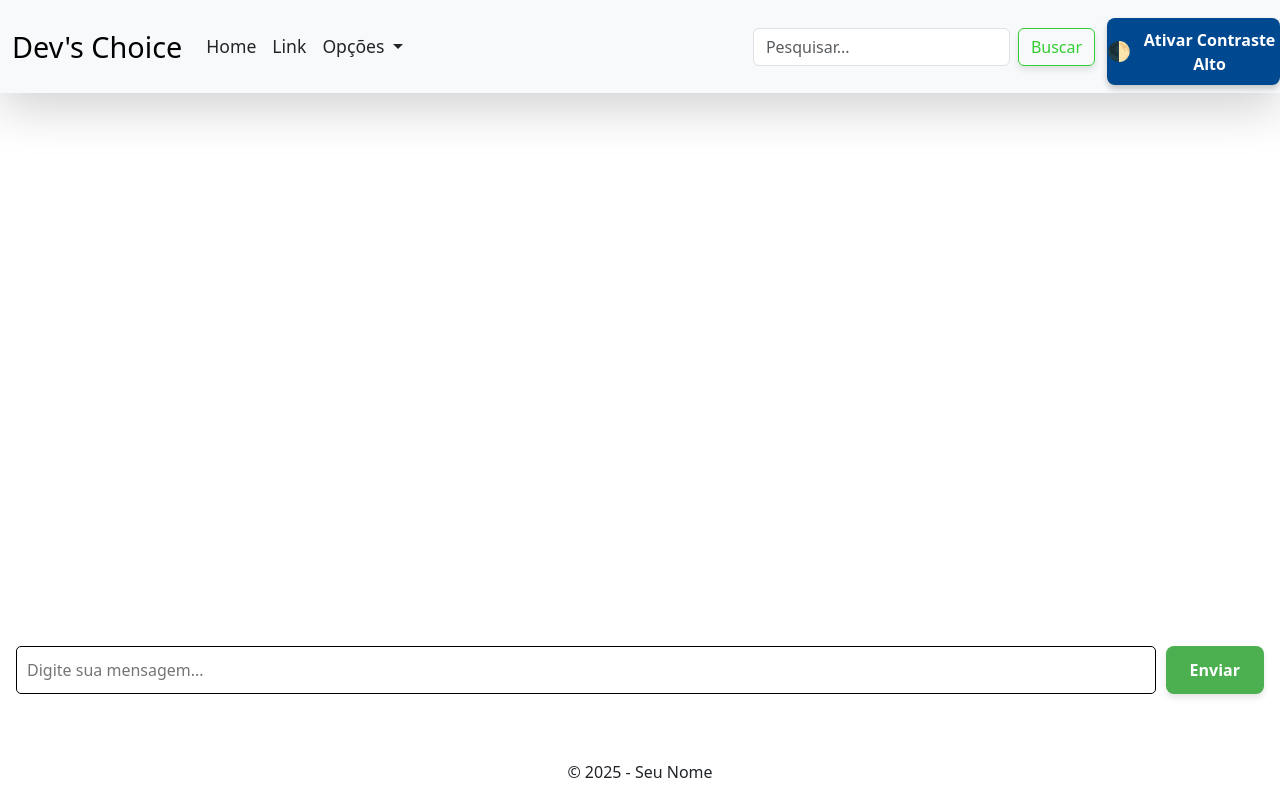
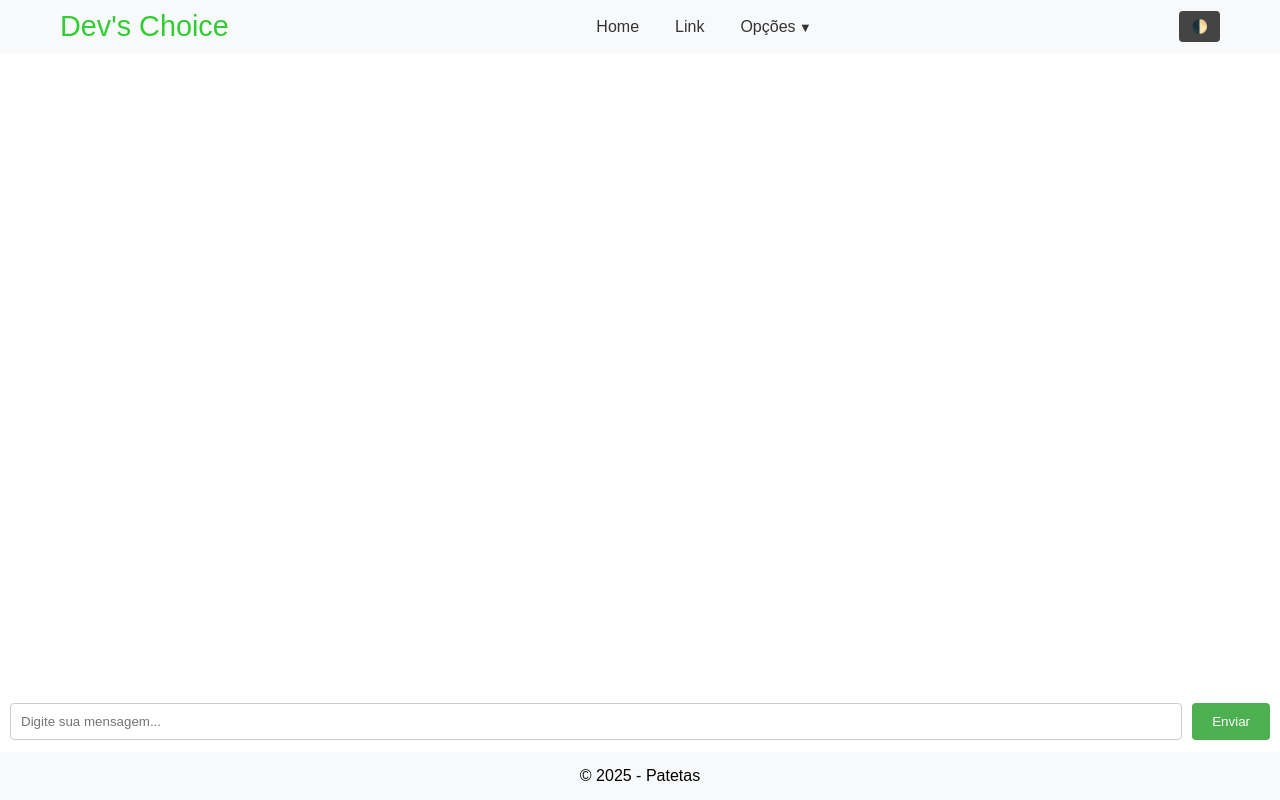
Before and after one commit to Grupo-de-EC/Dev_Choice, a PHP site: page / in a window 1280 px wide. Run offline with PHP 8.4, Linux system fonts and the light colour scheme.

Commit message:
Nav feita por nós, excluido o nav do botstrap

```diff
--- a/Index.css
+++ b/Index.css
@@ -1,241 +1,219 @@
-body {
-  display: flex;
-  flex-direction: column;
-  height: 100vh;
-  overflow: hidden;
+/* RESET */
+* {
+  margin: 0;
+  padding: 0;
+  box-sizing: border-box;
 }
 
-main#chat-container {
+/* Base Styles */
+body {
+  font-family: Arial, sans-serif;
+  background-color: white;
+  color: black;
+  transition: background-color 0.3s, color 0.3s;
+}
+
+/* Navigation Bar */
+.navbar {
+  background-color: #f8f9fa;
+  box-shadow: 0 2px 4px rgba(0, 0, 0, 0.1);
+  width: 100%;
+}
+
+.nav-container {
+  max-width: 1200px;
+  margin: 0 auto;
+  padding: 10px 20px;
+  display: flex;
+  align-items: center;
+  justify-content: space-between;
+}
+
+/* Brand */
+.nav-brand {
+  font-size: 1.8rem;
+  color: limegreen;
+  text-decoration: none;
+}
+
+/* Navigation Links */
+.nav-links {
+  list-style: none;
+  display: flex;
+  align-items: center;
+}
+
+.nav-links li {
+  margin: 0 10px;
+  position: relative;
+}
+
+.nav-links a {
+  text-decoration: none;
+  color: #333;
+  padding: 6px 8px;
+  transition: color 0.3s;
+}
+
+.nav-links a:hover {
+  color: limegreen;
+}
+
+/* Dropdown */
+.dropdown-toggle::after {
+  content: " ▼";
+  font-size: 0.8rem;
+}
+
+.dropdown-menu {
+  display: none;
+  position: absolute;
+  top: 30px;
+  left: 0;
+  background-color: #fff;
+  box-shadow: 0 2px 4px rgba(0, 0, 0, 0.2);
+  list-style: none;
+  padding: 5px 0;
+  border-radius: 4px;
+  z-index: 100;
+}
+
+.dropdown-menu li a {
+  display: block;
+  padding: 8px 15px;
+  white-space: nowrap;
+  color: #333;
+  text-decoration: none;
+}
+
+.dropdown-menu li a:hover {
+  background-color: #f1f1f1;
+}
+
+/* Show dropdown on hover */
+.dropdown:hover .dropdown-menu {
+  display: block;
+}
+
+/* Search Form */
+.nav-search form {
+  display: flex;
+  align-items: center;
+}
+
+.nav-search input[type="search"] {
+  padding: 6px 10px;
+  border: 1px solid #ccc;
+  border-radius: 4px 0 0 4px;
+  outline: none;
+}
+
+.nav-search button {
+  padding: 6px 10px;
+  border: 1px solid limegreen;
+  background-color: transparent;
+  color: limegreen;
+  border-left: none;
+  border-radius: 0 4px 4px 0;
+  cursor: pointer;
+  transition: background-color 0.3s, color 0.3s;
+}
+
+.nav-search button:hover {
+  background-color: limegreen;
+  color: white;
+}
+
+/* Contrast Button */
+.btn-contrast {
+  background-color: #444;
+  color: white;
+  border: none;
+  padding: 8px 12px;
+  border-radius: 4px;
+  cursor: pointer;
+  transition: background-color 0.3s;
+}
+
+.btn-contrast:hover {
+  background-color: #222;
+}
+
+/* Chat Container */
+#chat-container {
+  flex: 1;
+  padding: 20px;
+  overflow-y: auto;
   flex: 1;
   display: flex;
   flex-direction: column;
-  justify-content: flex-end;
-  margin-top: 70px;
-  margin-bottom: 50px;
-  padding: 1rem;
-  overflow-y: auto;
+  justify-content: space-between; /* Ensures the input area is at the bottom */
+  padding: 20px;
+  background-color: inherit;
 }
 
 #messages {
-  flex: 1;
-  margin-bottom: 10px;
+  flex: 1; /* This allows the messages area to grow and take the remaining space */
+  margin-bottom: 20px;
   overflow-y: auto;
 }
 
 .message {
   background-color: #f1f1f1;
   margin-bottom: 10px;
-  padding: 8px 12px;
+  padding: 10px 15px;
   border-radius: 10px;
   max-width: 70%;
 }
 
+/* Input Area */
 #input-area {
   display: flex;
   gap: 10px;
+  position: fixed;
+  bottom: 50px; /* empurra o input para cima do footer */
+  left: 0;
+  width: 100%;
+  background-color: white;
+  padding: 10px;
+  z-index: 2;
 }
 
 #user-input {
   flex: 1;
   padding: 10px;
-  border-radius: 5px;
-  border: 1px solid black;
+  border: 1px solid #ccc;
+  border-radius: 4px;
 }
 
-/* CSS do botão enviar */
-button {
-  padding: 12px 24px;
-  border: none;
+.btn-chat {
   background-color: #4caf50;
   color: white;
-  font-size: 16px;
-  font-weight: bold;
-  border-radius: 8px;
+  border: none;
+  padding: 10px 20px;
+  border-radius: 4px;
   cursor: pointer;
-  transition: all 0.3s ease;
-  box-shadow: 0 4px 6px rgba(0, 0, 0, 0.1);
+  transition: background-color 0.3s;
 }
 
-button:hover {
+.btn-chat:hover {
   background-color: #45a049;
-  transform: translateY(-3px);
-  box-shadow: 0 6px 12px rgba(0, 0, 0, 0.2);
 }
 
-button:active {
-  background-color: #388e3c;
-  transform: translateY(0);
-  box-shadow: 0 2px 4px rgba(0, 0, 0, 0.1);
+/* Footer */
+footer {
+  text-align: center;
+  padding: 15px;
+  background-color: #f8f9fa;
+  position: fixed;
+  bottom: 0;
+  left: 0;
+  width: 100%;
+  z-index: 1;
 }
 
-
-/* CSS do botão contraste */
-#contrasteBtn {
-  background-color: #004990;
-  color: white;
-  border: none;
-  padding: 0.6em 0em;
-  border-radius: 8px;
-  cursor: pointer;
-  font-size: 1em;
-  font-weight: bold;
-  display: flex;
-  align-items: center;
-  gap: 0.5em;
-  box-shadow: 0 4px 6px rgba(0, 0, 0, 0.2);
-  transition: background-color 0.3s, transform 0.2s, box-shadow 0.2s;
-}
-
-#contrasteBtn::before {
-  content: "🌓";
-  font-size: 1.2em;
-}
-
-#contrasteBtn:hover {
-  background-color: #00376f;
-  transform: translateY(-2px);
-  box-shadow: 0 6px 12px rgba(0, 0, 0, 0.3);
-}
-
-#contrasteBtn:active {
-  transform: scale(0.98);
-  box-shadow: 0 3px 5px rgba(0, 0, 0, 0.2);
-}
+/* Alto Contraste Mode */
 body.alto-contraste {
   background-color: black;
-  color: green;
-}
-body.alto-contraste a,
-body.alto-contraste h1,
-body.alto-contraste h2,
-body.alto-contraste h3,
-body.alto-contraste p,
-body.alto-contraste span,
-body.alto-contraste button {
-  color: green;
-  background-color: black;
-  border-color: green;
-}
-
-.alto-contraste {
-  background-color: black !important;
-  color: limegreen !important;
-}
-.alto-contraste body,
-.alto-contraste .navbar,
-.alto-contraste .nav,
-.alto-contraste .nav-item,
-.alto-contraste .dropdown-menu,
-.alto-contraste .form-control,
-.alto-contraste .form-group,
-.alto-contraste .btn,
-.alto-contraste input,
-.alto-contraste textarea,
-.alto-contraste .message,
-.alto-contraste .footer {
-  background-color: black !important;
-  color: limegreen !important;
-  border-color: limegreen !important;
-}
-.alto-contraste a,
-.alto-contraste a.nav-link,
-.alto-contraste .navbar-brand {
-  color: limegreen !important;
-}
-.alto-contraste .btn {
-  background-color: black !important;
-  color: limegreen !important;
-  border: 1px solid limegreen !important;
-}
-.alto-contraste .btn:hover {
-  background-color: limegreen !important;
-  color: black !important;
-}
-
-/* Estilo da Navbar */
-.navbar {
-  background-color: #f8f9fa;
-  transition: background-color 0.3s ease;
-  box-shadow: 0 4px 6px rgba(0, 0, 0, 0.1);
-}
-
-.navbar:hover {
-  background-color: #e9ecef;
-}
-
-.navbar-brand {
-  font-size: 1.8rem;
-  transition: color 0.3s ease;
-}
-
-.navbar-brand:hover {
   color: limegreen;
 }
-
-.nav-link {
-  font-size: 1.1rem;
-  padding: 10px 15px;
-  transition: color 0.3s ease;
-}
-
-.nav-link:hover {
-  color: limegreen;
-}
-
-.navbar-nav .dropdown-menu {
-  border-radius: 5px;
-}
-
-.dropdown-item:hover {
-  background-color: #f1f1f1;
-}
-
-.btn-outline-limegreen {
-  font-size: 1rem;
-  transition: background-color 0.3s ease, border-color 0.3s ease;
-  border-color: limegreen;
-  color: limegreen;
-}
-
-.btn-outline-limegreen:hover {
-  background-color: limegreen;
-  border-color: limegreen;
-  color: white;
-}
-
-.accessibility-controls button {
-  font-size: 0.9rem;
-  padding: 8px 15px;
-  margin-top: 10px;
-}
-
-.accessibility-controls button:hover {
-  background-color: #dc3545;
-  color: white;
-}
-
-.navbar-toggler {
-  border: 2px solid limegreen;
-}
-
-.navbar-toggler-icon {
-  background-color: limegreen;
-}
-
-.nav-item .dropdown-menu {
-  box-shadow: 0 4px 8px rgba(0, 0, 0, 0.1);
-}
-
-.dropdown-item {
-  transition: background-color 0.3s ease;
-}
-
-.dropdown-item:hover {
-  background-color: #e9ecef;
-}
-
-
-/* CSS do rodapé */
-footer {
-  text-align: center;
-}
--- a/Index.html
+++ b/Index.html
@@ -4,110 +4,53 @@
     <meta charset="UTF-8" />
     <meta name="viewport" content="width=device-width, initial-scale=1.0" />
     <title>Dev's Choice</title>
-
-    <!-- Bootstrap CSS -->
-    <link
-      href="https://cdn.jsdelivr.net/npm/bootstrap@5.3.3/dist/css/bootstrap.min.css"
-      rel="stylesheet"
-    />
-    <!-- Bootstrap CSS Fim -->
     <link rel="stylesheet" href="Index.css" />
   </head>
   <body>
-<!-- Navbar Bootstrap -->
-<nav class="navbar navbar-expand-lg bg-body-tertiary fixed-top shadow-lg">
-  <div class="container-fluid">
-    <a class="navbar-brand text-limegreen font-weight-bold" href="#">Dev's Choice</a>
-    <button
-      class="navbar-toggler border-0 p-2"
-      type="button"
-      data-bs-toggle="collapse"
-      data-bs-target="#navbarSupportedContent"
-      aria-controls="navbarSupportedContent"
-      aria-expanded="false"
-      aria-label="Toggle navigation"
-    >
-      <span class="navbar-toggler-icon"></span>
-    </button>
-
-    <div class="collapse navbar-collapse" id="navbarSupportedContent">
-      <ul class="navbar-nav me-auto mb-2 mb-lg-0">
-        <li class="nav-item">
-          <a class="nav-link active text-dark" aria-current="page" href="Login.html">Home</a>
-        </li>
-        <li class="nav-item">
-          <a class="nav-link text-dark" href="#">Link</a>
-        </li>
-        <li class="nav-item dropdown">
-          <a
-            class="nav-link dropdown-toggle text-dark"
-            href="#"
-            role="button"
-            data-bs-toggle="dropdown"
-            aria-expanded="false"
-          >
-            Opções
-          </a>
+    <!-- Custom Navigation Bar -->
+    <nav class="navbar">
+      <div class="nav-container">
+        <a href="#" class="nav-brand">Dev's Choice</a>
+        <ul class="nav-links">
+          <li><a href="Login.html">Home</a></li>
+          <li><a href="#">Link</a></li>
+          <li class="dropdown">
+            <a href="#" class="dropdown-toggle">Opções</a>
             <ul class="dropdown-menu">
-            <li><a class="dropdown-item" href="#">Ação 1</a></li>
-            <li><a class="dropdown-item" href="#">Ação 2</a></li>
-            <li>
-              <hr class="dropdown-divider" />
-            </li>
-            <li><a class="dropdown-item" href="#">Outra coisa</a></li>
+              <li><a href="#">Ação 1</a></li>
+              <li><a href="#">Ação 2</a></li>
+              <li><a href="#">Outra coisa</a></li>
             </ul>
           </li>
         </ul>
-
-      <form class="d-flex" role="search">
-        <input
-          class="form-control me-2"
-          type="search"
-          placeholder="Pesquisar..."
-          aria-label="Search"
-        />
-        <button class="btn btn-outline-limegreen" type="submit">
-          Buscar
+        <button
+          id="contrasteBtn"
+          class="btn-contrast"
+          title="Ativar modo alto contraste"
+        >
+          🌓
         </button>
-      </form>
-    </div>
-  </div>
-  <div class="accessibility-controls">
-    <button id="contrasteBtn" class="btn btn-outline-danger btn-sm">Ativar Contraste Alto</button>
-  </div>
-  <div vw class="enabled">
-    <div vw-access-button class="active"></div>
-    <div vw-plugin-wrapper>
-      <div class="vw-plugin-top-wrapper"></div>
-    </div>
       </div>
     </nav>
 
-    <!-- Navbar Bootstrap Fim -->
+    <!-- Main Chat Area -->
     <main id="chat-container">
       <div id="messages"></div>
-
       <div id="input-area">
         <input
           type="text"
           id="user-input"
           placeholder="Digite sua mensagem..."
         />
-        <button onclick="sendMessage()">Enviar</button>
+        <button onclick="sendMessage()" class="btn-chat">Enviar</button>
       </div>
     </main>
 
-    <footer class="Pé">
-      <p>&copy; 2025 - Seu Nome</p>
+    <!-- Footer -->
+    <footer>
+      <p>&copy; 2025 - Patetas</p>
     </footer>
 
-    <!-- Bootstrap JS (necessário para navbar funcionar) -->
-    <script src="https://cdn.jsdelivr.net/npm/bootstrap@5.3.3/dist/js/bootstrap.bundle.min.js"></script>
-    <!-- Bootstrap JS (necessário para navbar funcionar) -->
     <script src="Index.js"></script>
-    <?php
-      inclde('Conexao.php');
-      %conexao = conecta_servidor();
-    ?>
   </body>
 </html>
--- a/Index.js
+++ b/Index.js
@@ -1,20 +1,25 @@
-// Função que pega o que o usuário digitou e mostra na tela após o clique no botão
+// Function to send message
 function sendMessage() {
   const input = document.getElementById("user-input");
-  const text = input.value.trim(); // Remove espaços extras
-
+  const text = input.value.trim();
   if (text !== "") {
-    // Pega a área onde as mensagens são mostradas
     const messagesDiv = document.getElementById("messages");
     const msg = document.createElement("div");
-    msg.className = "message"; // Define a classe para o CSS
-    msg.textContent = text; // Coloca o texto na div
+    msg.className = "message";
+    msg.textContent = text;
     messagesDiv.appendChild(msg);
     input.value = "";
     messagesDiv.scrollTop = messagesDiv.scrollHeight;
   }
 }
-document.getElementById("contrasteBtn").addEventListener("click", function () {
-  // Altera a classe do body para ativar ou desativar o contraste
+
+// Contrast Toggle
+document.getElementById("contrasteBtn").addEventListener("click", () => {
   document.body.classList.toggle("alto-contraste");
 });
+
+// Optional: Prevent form submission on search (if needed)
+document.getElementById("search-form").addEventListener("submit", function (e) {
+  e.preventDefault();
+  // Add search functionality here if desired
+});
--- a/Login.html
+++ b/Login.html
@@ -3,7 +3,7 @@
   <head>
     <meta charset="UTF-8" />
     <meta name="viewport" content="width=device-width, initial-scale=1.0" />
-    <title>Kahoot-like Login</title>
+    <title>Login</title>
     <link rel="stylesheet" href="Login.css" />
   </head>
   <body>
```
Lines whose indentation alone changed are shown as unchanged.
